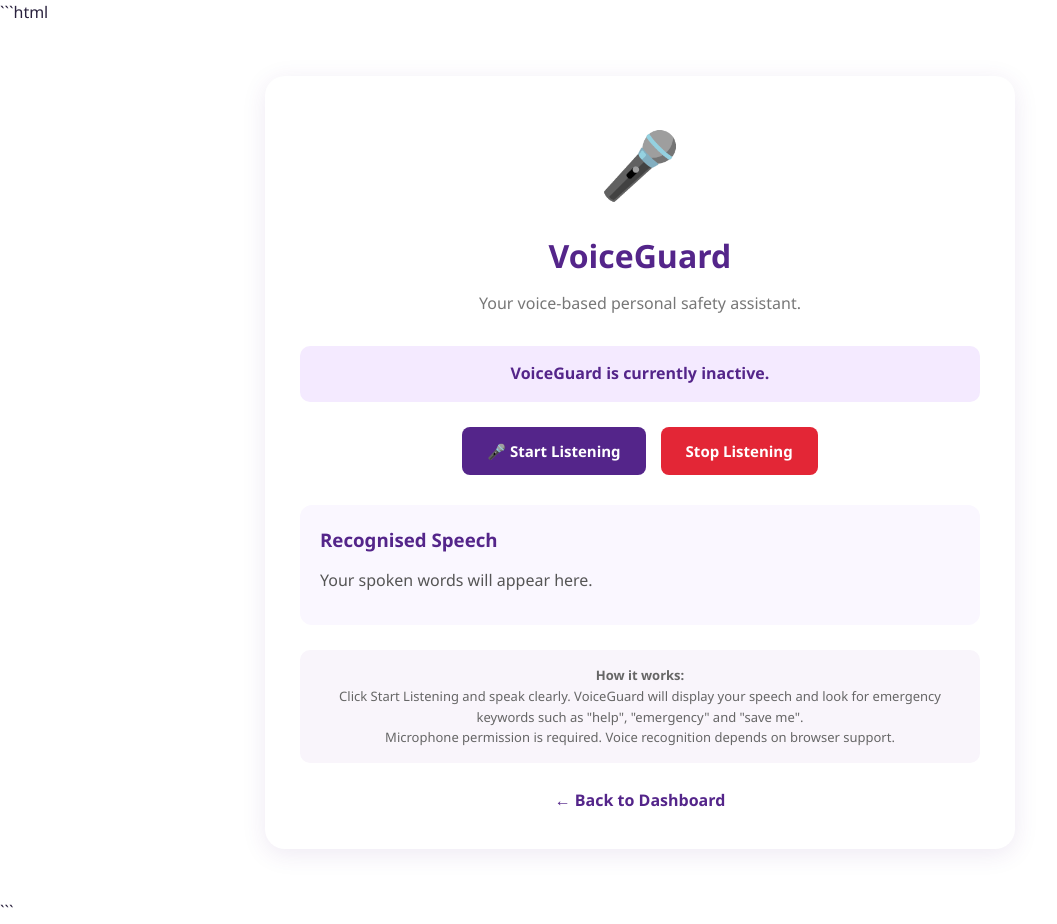
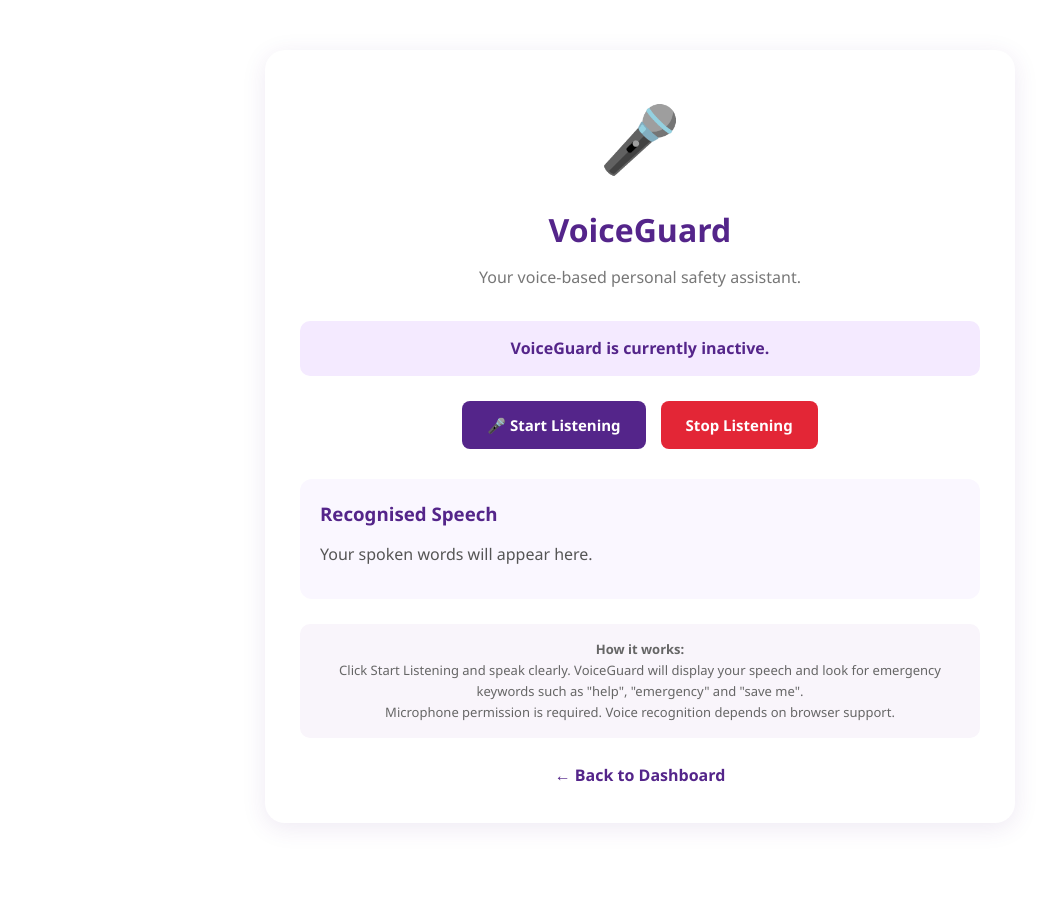
Before and after one commit to tapaspratim123-source/SHAKTI_AI, a Flask app: page /voiceguard in a window 1280 px wide. Shown: the whole page, without its empty margins (0-1057 px from the left). After the commit the page ends 826 px from the top, so only its background shows below. Run offline with Flask 3, Linux system fonts and the light colour scheme; the visitor is signed in with stand-in values (Sample User, id 1).

Commit message:
Fix and update SHAKTI AI

````diff
--- a/templates/voiceguard.html
+++ b/templates/voiceguard.html
@@ -1,4 +1,4 @@
-```html
+
 <!DOCTYPE html>
 <html lang="en">
 
@@ -532,4 +532,3 @@
 
 </body>
 </html>
-```
````
Also changed, not shown: templates/login.html (+4 -4 lines).
